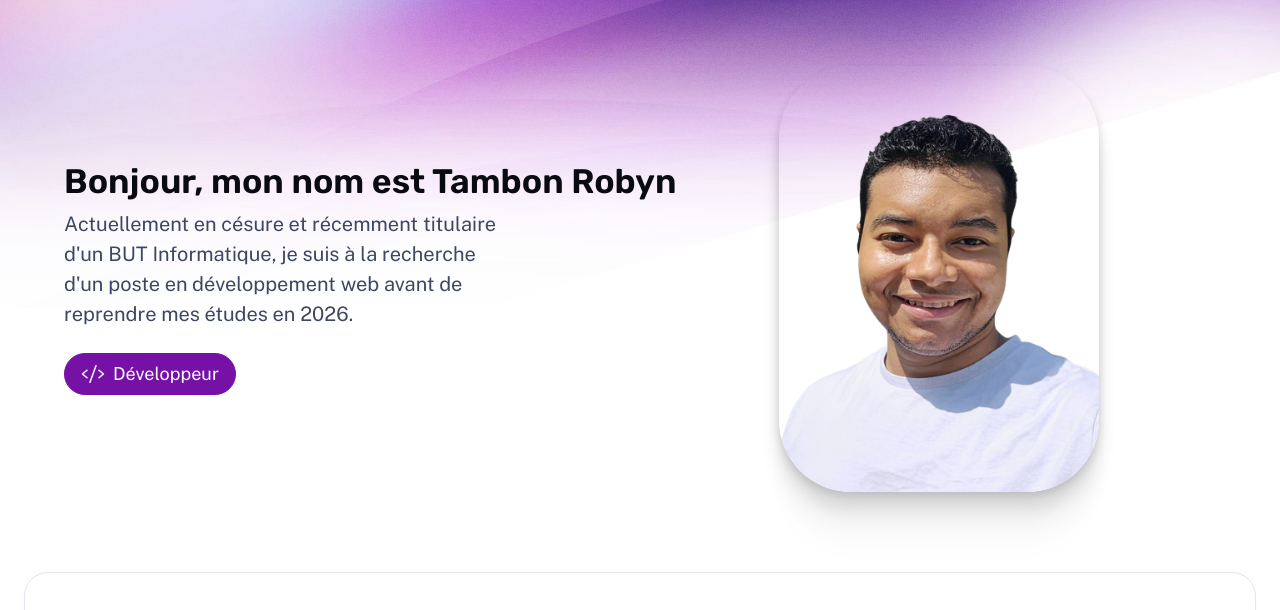
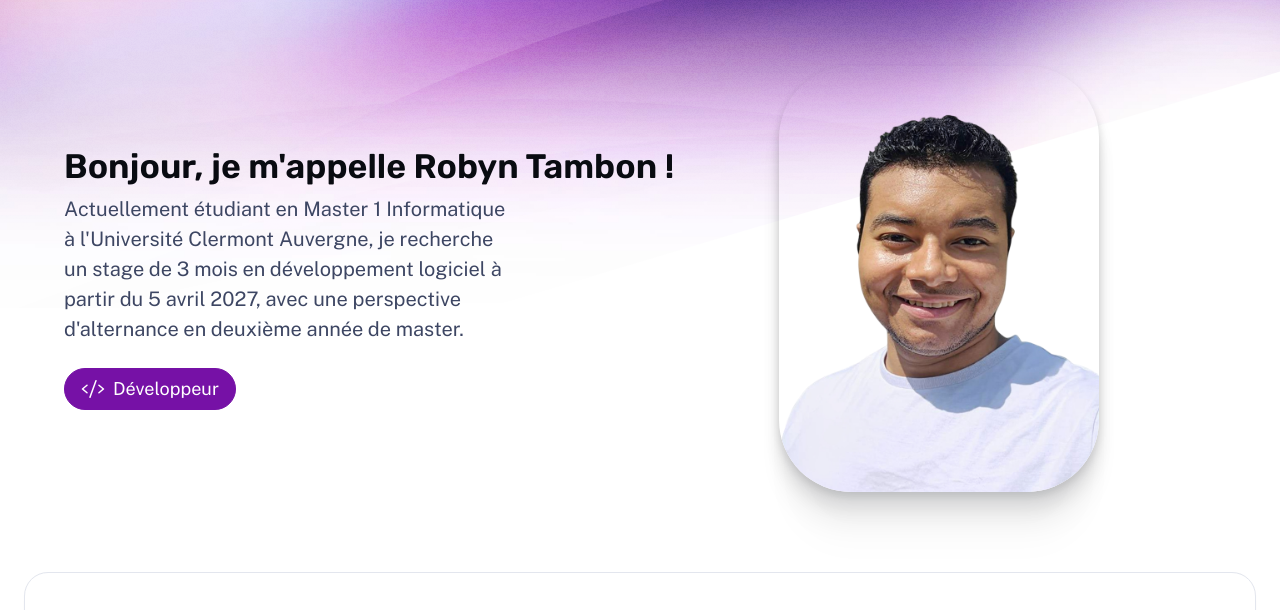
Before and after one commit to RobynTAMBON/portfolio, an Astro site: page / in a window 1280 px wide. Shown: the part 119-729 px from the top of the page. Built offline with nearby package versions, Linux system fonts and the light colour scheme; Astro itself is replaced by a stand-in of ours.

Commit message:
Mise à jour CV

```diff
--- a/src/pages/about.astro
+++ b/src/pages/about.astro
@@ -15,7 +15,7 @@ import Hero from '../components/Hero.astro';
 				<img
 					width="1553"
 					height="873"
-					src="/assets/CV2025.png"
+					src="/assets/M1CVInfo2026.png"
 					alt="CV Tambon Robyn"
 				/>
 			</Hero>
--- a/src/pages/index.astro
+++ b/src/pages/index.astro
@@ -30,8 +30,8 @@ const projects = (await getCollection('work'))
 		<div class="wrapper stack gap-8 lg:gap-20">
 			<header class="hero">
 				<Hero
-					title="Bonjour, mon nom est Tambon Robyn"
-					tagline="Actuellement en césure et récemment titulaire d'un BUT Informatique, je suis à la recherche d'un poste en développement web avant de reprendre mes études en 2026."
+					title="Bonjour, je m'appelle Robyn Tambon !"
+					tagline="Actuellement étudiant en Master 1 Informatique à l'Université Clermont Auvergne, je recherche un stage de 3 mois en développement logiciel à partir du 5 avril 2027, avec une perspective d'alternance en deuxième année de master."
 					align="start"
 				>
 					<div class="roles">
```
Also changed, not shown: public/assets/M1CVInfo2026.png (added).
